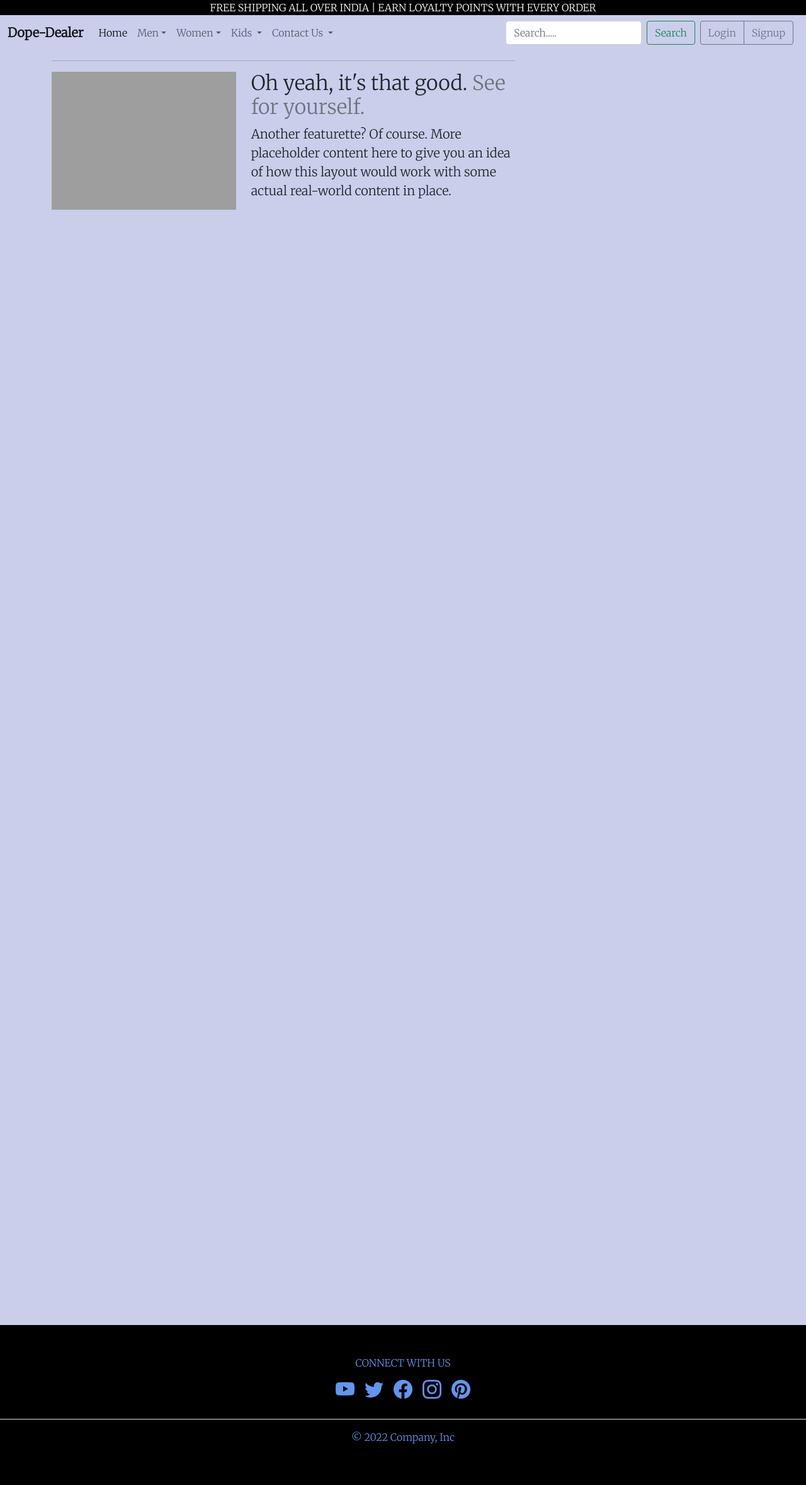
After one commit to Karthikeya0612/FashionMarket, a Django app: page /customers/customers/cart in a window 1280 px wide. The commit adds this page. Shown: the whole page at 63% size. Run offline with Django 4.2, Linux system fonts and the light colour scheme; some libraries are stand-ins or nearby versions; grey boxes are pictures that could not be loaded.

Commit message:
Changing website pages

```diff
--- /dev/null
+++ b/customers/templates/customers/cart.html
@@ -0,0 +1,35 @@
+{% extends "base.html" %} {% block content %}
+
+<div class="container cart">
+  <div class="row justify-content-center">
+    <div class="col-8">
+      <hr class="featurette-divider" />
+      <div class="row featurette">
+        <div class="col-md-7 order-md-2">
+          <h2 class="featurette-heading">
+            Oh yeah, it's that good.
+            <span class="text-muted">See for yourself.</span>
+          </h2>
+          <p class="lead">
+            Another featurette? Of course. More placeholder content here to give
+            you an idea of how this layout would work with some actual
+            real-world content in place.
+          </p>
+        </div>
+        <div class="col-md-5 order-md-1">
+          <img
+            src="https://femina.wwmindia.com/thumb/content/2021/jun/fashion-thumb1622537199.jpg?width=1200&height=900"
+            alt=""
+            class="bd-placeholder-img bd-placeholder-img-lg featurette-image img-fluid mx-auto"
+            width="500"
+            height="500"
+          />
+        </div>
+      </div>
+    </div>
+    <div class="col-4"></div>
+  </div>
+</div>
+<br/>
+
+{% endblock %}
--- a/customers/urls.py
+++ b/customers/urls.py
@@ -7,4 +7,5 @@ urlpatterns = [
     path('customers/signup/signup',views.signup, name='signup'),
     path('customers/login/login',views.login, name='login'),
     path('customers/logout',views.logout, name='logout'),
+    path('customers/cart',views.cart, name='cart'),
 ]
--- a/customers/views.py
+++ b/customers/views.py
@@ -43,3 +43,6 @@ def signup(request):
 def logout(request):
     auth.logout(request)
     return redirect('/')
+
+def cart(request):
+    return render(request, 'customers/cart.html')
--- a/static/css/style.css
+++ b/static/css/style.css
@@ -74,3 +74,9 @@ footer {
 .row>*{
     margin: auto;
 }
+
+.cart{
+    max-height: 2000px;
+    min-height: 2000px;
+
+}
--- a/static/templates/base.html
+++ b/static/templates/base.html
@@ -92,7 +92,7 @@
           {% if user.is_authenticated %}
           <div class="btn-group me-2" role="group" aria-label="Second group">
             <a href="{% url 'logout' %}" class="btn btn-outline-secondary" role="button" aria-pressed="true">Logout</a>
-            <a href="{% url 'login' %}" class="btn btn-outline-secondary" role="button" aria-pressed="true">Cart</a>
+            <a href="{% url 'cart' %}" class="btn btn-outline-secondary" role="button" aria-pressed="true">Cart</a>
           </div>
           <a class="nav-link disabled" aria-current="page">{{user.first_name}}</a>
           {% else %}
--- a/store/templates/store/index.html
+++ b/store/templates/store/index.html
@@ -1,5 +1,4 @@
 {% extends "base.html" %} {% block content %} {% load static %}
-{% static 'images' as mediaUrl %}
 <div class="cl">
   <div
     id="carouselExampleCaptions"
```
